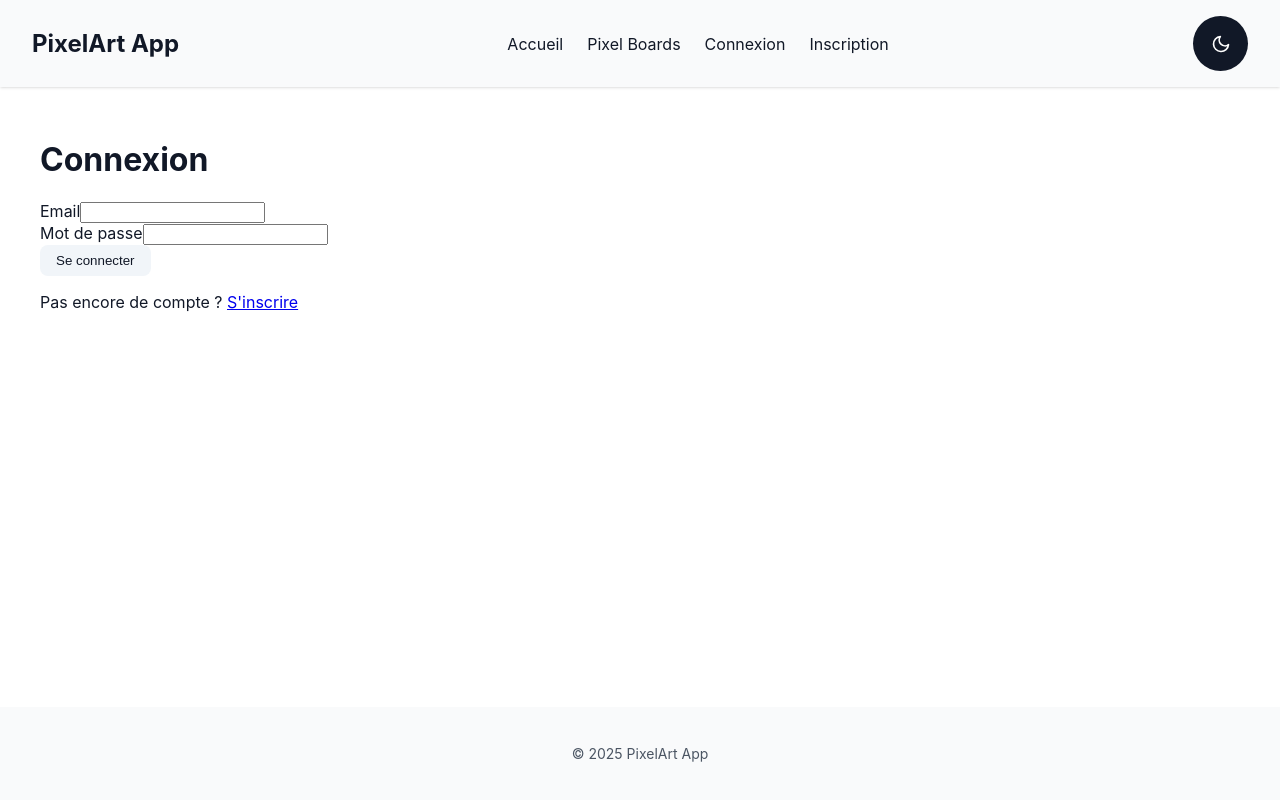
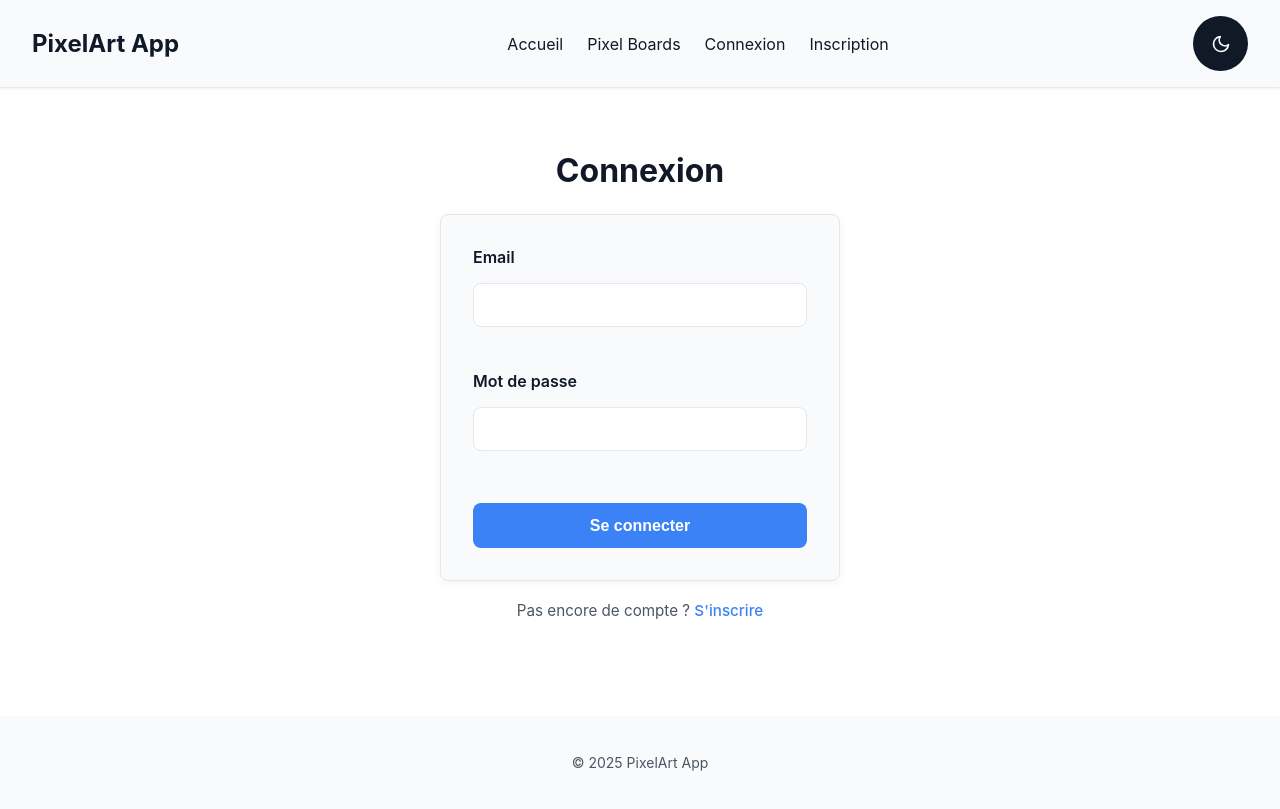
Before and after one commit to florianbrrl/MBDS-Pixel-Art-REACT, a React (Vite) app in the folder frontend/: page /login in a window 1280 px wide. Built offline with nearby package versions, Linux system fonts and the light colour scheme; the HTML template or start-up script is replaced by a standard one.

Commit message:
fix(frontend): corriger l'affichage de certains éléments

```diff
--- a/frontend/src/App.tsx
+++ b/frontend/src/App.tsx
@@ -3,6 +3,7 @@ import Router from './Router';
 import { ThemeProvider } from '@/contexts/ThemeContext';
 import './styles/theme.css';
 import './styles/theme-components.css';
+import './styles/auth-forms.css';
 import './index.css';
 
 function App() {
--- a/frontend/src/components/common/ErrorMessage.tsx
+++ b/frontend/src/components/common/ErrorMessage.tsx
@@ -1,4 +1,3 @@
-// /frontend/src/components/common/ErrorMessage.tsx
 import React from 'react';
 
 interface ErrorMessageProps {
@@ -8,22 +7,24 @@ interface ErrorMessageProps {
 
 const ErrorMessage: React.FC<ErrorMessageProps> = ({ message, onRetry }) => {
   return (
-    <div
-      className="bg-red-50 dark:bg-red-900/20 border border-red-200 dark:border-red-800 text-red-800 dark:text-red-200 px-4 py-3 rounded relative mb-4"
-      role="alert"
-    >
-      <div className="flex items-center">
-        <span className="block sm:inline">{message}</span>
-      </div>
+    <div className="error-message" role="alert">
+      <span>{message}</span>
       {onRetry && (
-        <div className="mt-2">
-          <button
-            onClick={onRetry}
-            className="bg-red-100 dark:bg-red-800 text-red-800 dark:text-red-100 px-3 py-1 rounded-md hover:bg-red-200 dark:hover:bg-red-700 transition-colors"
-          >
-            Réessayer
-          </button>
-        </div>
+        <button
+          onClick={onRetry}
+          className="retry-button"
+          style={{
+            marginLeft: 'auto',
+            padding: '0.25rem 0.5rem',
+            backgroundColor: '#fecaca',
+            color: '#b91c1c',
+            border: 'none',
+            borderRadius: '0.25rem',
+            cursor: 'pointer',
+          }}
+        >
+          Réessayer
+        </button>
       )}
     </div>
   );
--- a/frontend/src/pages/Login/index.tsx
+++ b/frontend/src/pages/Login/index.tsx
@@ -44,62 +44,60 @@ const Login: React.FC = () => {
   };
 
   return (
-    <div className="login-page max-w-md mx-auto">
+    <div className="auth-page">
       <h1 className="text-3xl font-bold mb-6">Connexion</h1>
 
       {error && (
-        <div className="bg-red-100 dark:bg-red-900/20 border border-red-200 dark:border-red-800 text-red-800 dark:text-red-200 px-4 py-3 rounded relative mb-4">
-          {error}
+        <div className="error-message">
+          <svg
+            xmlns="http://www.w3.org/2000/svg"
+            viewBox="0 0 24 24"
+            fill="currentColor"
+            style={{ width: '20px', height: '20px', flexShrink: 0 }}
+          >
+            <path d="M12 2C6.48 2 2 6.48 2 12s4.48 10 10 10 10-4.48 10-10S17.52 2 12 2zm1 15h-2v-2h2v2zm0-4h-2V7h2v6z" />
+          </svg>
+          <span>{error}</span>
         </div>
       )}
 
-      <form onSubmit={handleSubmit} className="bg-white dark:bg-gray-800 p-6 rounded-lg shadow-md">
-        <div className="mb-4">
-          <label htmlFor="email" className="block mb-2 font-medium">
-            Email
-          </label>
+      <form onSubmit={handleSubmit} className="auth-form">
+        <div className="form-group">
+          <label htmlFor="email">Email</label>
           <input
             type="email"
             id="email"
             value={email}
             onChange={(e) => setEmail(e.target.value)}
-            className="w-full px-3 py-2 border border-gray-300 dark:border-gray-700 rounded focus:outline-none focus:ring-2 focus:ring-blue-500"
             required
           />
         </div>
 
-        <div className="mb-6">
-          <label htmlFor="password" className="block mb-2 font-medium">
-            Mot de passe
-          </label>
+        <div className="form-group">
+          <label htmlFor="password">Mot de passe</label>
           <input
             type="password"
             id="password"
             value={password}
             onChange={(e) => setPassword(e.target.value)}
-            className="w-full px-3 py-2 border border-gray-300 dark:border-gray-700 rounded focus:outline-none focus:ring-2 focus:ring-blue-500"
             required
           />
         </div>
 
-        <button
-          type="submit"
-          disabled={isSubmitting}
-          className="w-full bg-blue-600 text-white py-2 px-4 rounded hover:bg-blue-700 transition duration-200 disabled:bg-blue-400"
-        >
+        <button type="submit" disabled={isSubmitting} className="btn-primary">
           {isSubmitting ? (
-            <LoadingSpinner size="small" message="Connexion en cours..." />
+            <span className="loading-button">
+              <span className="loading-spinner"></span>
+              Connexion en cours...
+            </span>
           ) : (
             'Se connecter'
           )}
         </button>
       </form>
 
-      <p className="mt-4 text-center">
-        Pas encore de compte ?{' '}
-        <Link to="/register" className="text-blue-600 dark:text-blue-400 hover:underline">
-          S'inscrire
-        </Link>
+      <p className="auth-link">
+        Pas encore de compte ? <Link to="/register">S'inscrire</Link>
       </p>
     </div>
   );
--- a/frontend/src/pages/Register/index.tsx
+++ b/frontend/src/pages/Register/index.tsx
@@ -2,7 +2,6 @@ import React, { useState } from 'react';
 import { Link, useNavigate } from 'react-router-dom';
 import { useAuth } from '@/contexts/AuthContext';
 import ApiService from '@/services/api.service';
-import LoadingSpinner from '@/components/common/LoadingSpinner';
 
 const Register: React.FC = () => {
   const [email, setEmail] = useState('');
@@ -52,77 +51,72 @@ const Register: React.FC = () => {
   };
 
   return (
-    <div className="register-page max-w-md mx-auto">
+    <div className="auth-page">
       <h1 className="text-3xl font-bold mb-6">Inscription</h1>
 
       {error && (
-        <div className="bg-red-100 dark:bg-red-900/20 border border-red-200 dark:border-red-800 text-red-800 dark:text-red-200 px-4 py-3 rounded relative mb-4">
-          {error}
+        <div className="error-message">
+          <svg
+            xmlns="http://www.w3.org/2000/svg"
+            viewBox="0 0 24 24"
+            fill="currentColor"
+            style={{ width: '20px', height: '20px', flexShrink: 0 }}
+          >
+            <path d="M12 2C6.48 2 2 6.48 2 12s4.48 10 10 10 10-4.48 10-10S17.52 2 12 2zm1 15h-2v-2h2v2zm0-4h-2V7h2v6z" />
+          </svg>
+          <span>{error}</span>
         </div>
       )}
 
-      <form onSubmit={handleSubmit} className="bg-white dark:bg-gray-800 p-6 rounded-lg shadow-md">
-        <div className="mb-4">
-          <label htmlFor="email" className="block mb-2 font-medium">
-            Email
-          </label>
+      <form onSubmit={handleSubmit} className="auth-form">
+        <div className="form-group">
+          <label htmlFor="email">Email</label>
           <input
             type="email"
             id="email"
             value={email}
             onChange={(e) => setEmail(e.target.value)}
-            className="w-full px-3 py-2 border border-gray-300 dark:border-gray-700 rounded focus:outline-none focus:ring-2 focus:ring-blue-500"
             required
           />
         </div>
 
-        <div className="mb-4">
-          <label htmlFor="password" className="block mb-2 font-medium">
-            Mot de passe
-          </label>
+        <div className="form-group">
+          <label htmlFor="password">Mot de passe</label>
           <input
             type="password"
             id="password"
             value={password}
             onChange={(e) => setPassword(e.target.value)}
-            className="w-full px-3 py-2 border border-gray-300 dark:border-gray-700 rounded focus:outline-none focus:ring-2 focus:ring-blue-500"
             required
             minLength={6}
           />
         </div>
 
-        <div className="mb-6">
-          <label htmlFor="confirmPassword" className="block mb-2 font-medium">
-            Confirmer le mot de passe
-          </label>
+        <div className="form-group">
+          <label htmlFor="confirmPassword">Confirmer le mot de passe</label>
           <input
             type="password"
             id="confirmPassword"
             value={confirmPassword}
             onChange={(e) => setConfirmPassword(e.target.value)}
-            className="w-full px-3 py-2 border border-gray-300 dark:border-gray-700 rounded focus:outline-none focus:ring-2 focus:ring-blue-500"
             required
           />
         </div>
 
-        <button
-          type="submit"
-          disabled={isSubmitting}
-          className="w-full bg-blue-600 text-white py-2 px-4 rounded hover:bg-blue-700 transition duration-200 disabled:bg-blue-400"
-        >
+        <button type="submit" disabled={isSubmitting} className="btn-primary">
           {isSubmitting ? (
-            <LoadingSpinner size="small" message="Inscription en cours..." />
+            <span className="loading-button">
+              <span className="loading-spinner"></span>
+              Inscription en cours...
+            </span>
           ) : (
             "S'inscrire"
           )}
         </button>
       </form>
 
-      <p className="mt-4 text-center">
-        Déjà un compte ?{' '}
-        <Link to="/login" className="text-blue-600 dark:text-blue-400 hover:underline">
-          Se connecter
-        </Link>
+      <p className="auth-link">
+        Déjà un compte ? <Link to="/login">Se connecter</Link>
       </p>
     </div>
   );
--- /dev/null
+++ b/frontend/src/styles/auth-forms.css
@@ -0,0 +1,174 @@
+/* Styles des formulaires d'authentification */
+.auth-page {
+  max-width: 400px;
+  margin: 2rem auto;
+}
+
+.auth-page h1 {
+  text-align: center;
+  font-size: 2rem;
+  font-weight: 700;
+  margin-bottom: 1.5rem;
+  color: var(--text-primary);
+}
+
+.auth-form {
+  background-color: var(--bg-secondary, #f9fafb);
+  border: 1px solid var(--border-color, #e5e7eb);
+  border-radius: var(--border-radius, 8px);
+  box-shadow: 0 2px 10px rgba(0, 0, 0, 0.05);
+  padding: 2rem;
+  width: 100%;
+  box-sizing: border-box;
+  overflow: hidden;
+}
+
+.form-group {
+  margin-bottom: 1.25rem;
+}
+
+.form-group:last-of-type {
+  margin-bottom: 1.75rem;
+}
+
+.form-group label {
+  display: block;
+  margin-bottom: 0.5rem;
+  font-weight: 600;
+  color: var(--text-primary);
+}
+
+.form-group input {
+  width: 100%;
+  padding: 0.75rem 1rem;
+  border: 1px solid var(--border-color, #e5e7eb);
+  border-radius: var(--border-radius, 8px);
+  background-color: var(--bg-primary, #ffffff);
+  color: var(--text-primary);
+  font-size: 1rem;
+  box-sizing: border-box;
+  transition:
+    border-color 0.2s,
+    box-shadow 0.2s;
+}
+
+.form-group input:focus {
+  outline: none;
+  border-color: var(--color-primary, #3b82f6);
+  box-shadow: 0 0 0 3px rgba(59, 130, 246, 0.2);
+}
+
+.btn-primary {
+  width: 100%;
+  background-color: var(--color-primary, #3b82f6);
+  color: white;
+  border: none;
+  border-radius: var(--border-radius, 8px);
+  padding: 0.85rem 1.5rem;
+  font-size: 1rem;
+  font-weight: 600;
+  cursor: pointer;
+  transition: background-color 0.2s ease;
+  display: block;
+  text-align: center;
+}
+
+.btn-primary:hover {
+  background-color: #2563eb;
+}
+
+.btn-primary:focus {
+  outline: none;
+  box-shadow: 0 0 0 3px rgba(59, 130, 246, 0.3);
+}
+
+.btn-primary:disabled {
+  background-color: #93c5fd;
+  cursor: not-allowed;
+}
+
+.error-message {
+  background-color: #fee2e2;
+  color: #b91c1c;
+  padding: 0.75rem 1rem;
+  border-radius: var(--border-radius, 8px);
+  margin-bottom: 1.25rem;
+  display: flex;
+  align-items: flex-start;
+  border: 1px solid #fecaca;
+}
+
+.error-message svg {
+  width: 20px;
+  height: 20px;
+  margin-right: 0.75rem;
+  flex-shrink: 0;
+}
+
+.auth-link {
+  margin-top: 1.25rem;
+  text-align: center;
+  color: var(--text-secondary);
+  font-size: 0.95rem;
+}
+
+.auth-link a {
+  color: var(--color-primary, #3b82f6);
+  text-decoration: none;
+  font-weight: 500;
+}
+
+.auth-link a:hover {
+  text-decoration: underline;
+}
+
+/* Styles pour les états de chargement */
+.loading-button {
+  display: flex;
+  justify-content: center;
+  align-items: center;
+}
+
+.loading-spinner {
+  display: inline-block;
+  width: 1rem;
+  height: 1rem;
+  margin-right: 0.5rem;
+  border: 2px solid rgba(255, 255, 255, 0.3);
+  border-radius: 50%;
+  border-top-color: white;
+  animation: spin 1s linear infinite;
+}
+
+.retry-button {
+  margin-left: auto;
+  padding: 0.25rem 0.5rem;
+  background-color: #fecaca;
+  color: #b91c1c;
+  border: none;
+  border-radius: 0.25rem;
+  cursor: pointer;
+  font-size: 0.85rem;
+}
+
+.retry-button:hover {
+  background-color: #fca5a5;
+}
+
+@keyframes spin {
+  to {
+    transform: rotate(360deg);
+  }
+}
+
+/* Adaptation pour les appareils mobiles */
+@media (max-width: 480px) {
+  .auth-page {
+    max-width: 100%;
+    padding: 0 1rem;
+  }
+
+  .auth-form {
+    padding: 1.5rem;
+  }
+}
```
